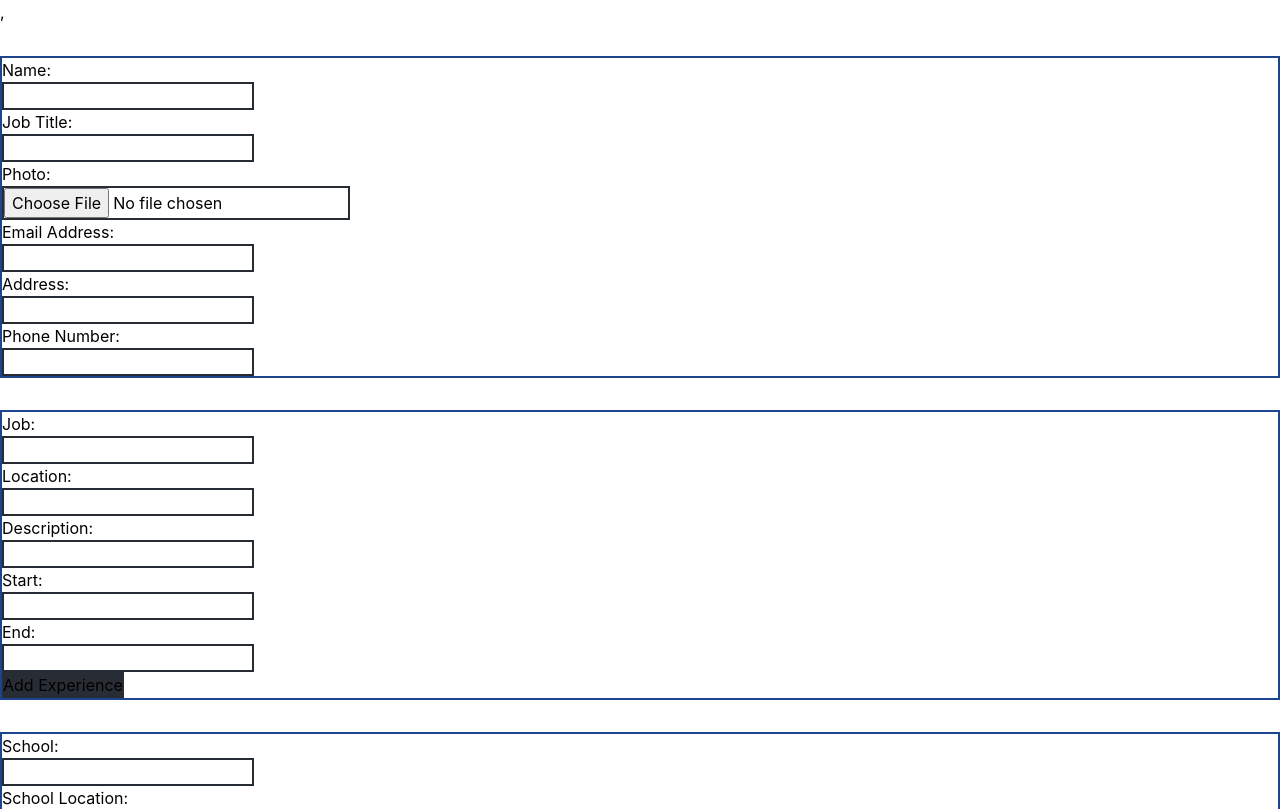
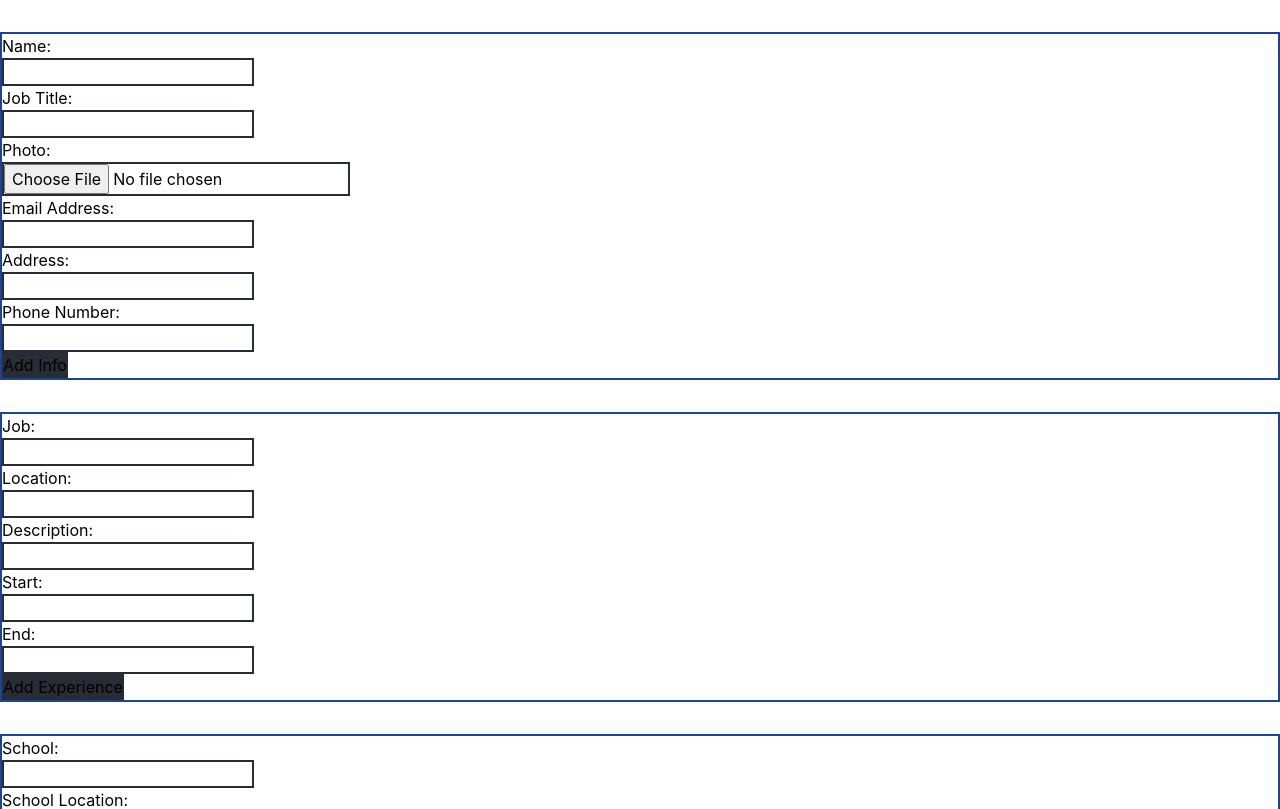
Before and after one commit to Sty6x/cv-application-maker, a React (Create React App) app: page / in a window 1280 px wide. Shown: the top 809 px of the page. Built offline with nearby package versions, Linux system fonts and the light colour scheme.

Commit message:
add an onclick event to transfer data from one object to another

```diff
--- a/src/App.js
+++ b/src/App.js
@@ -32,15 +32,13 @@ class App extends React.Component {
 				schoolLocation: "",
 				schoolDescription: "",
 			},
-			userPersonalInfoInput:{
-				name:"",
-				jobTitle:"",
-				phoneNumber:"",
-				emailAddress:"",
-				address:"",
-				photo:"",
-
-
+			userPersonalInfoInput: {
+				name: "",
+				jobTitle: "",
+				phoneNumber: "",
+				emailAddress: "",
+				address: "",
+				photo: "",
 			},
 			personalInfo: {},
 		};
@@ -53,6 +51,7 @@ class App extends React.Component {
 		this.addEducation = this.addEducation.bind(this);
 		this.removeEducation = this.removeEducation.bind(this);
 		this.handlePersonalInfoInput = this.handlePersonalInfoInput.bind(this);
+		this.addPersonalInfo = this.addPersonalInfo.bind(this)
 	}
 
 	handleSkillInput(e) {
@@ -70,8 +69,7 @@ class App extends React.Component {
 							...this.state.userPersonalInfoInput,
 							name: e.target.value,
 						},
-					},
-					() => console.log(this.state)
+					}
 				);
 				break;
 			case "lf-input":
@@ -81,8 +79,7 @@ class App extends React.Component {
 							...this.state.userPersonalInfoInput,
 							jobTitle: e.target.value,
 						},
-					},
-					() => console.log(this.state.personalInfo)
+					}
 				);
 				break;
 			case "image-file":
@@ -103,8 +100,7 @@ class App extends React.Component {
 							...this.state.userPersonalInfoInput,
 							emailAddress: e.target.value,
 						},
-					},
-					() => console.log(this.state.personalInfo)
+					}
 				);
 				break;
 			case "phone-input":
@@ -114,8 +110,7 @@ class App extends React.Component {
 							...this.state.userPersonalInfoInput,
 							phoneNumber: e.target.value,
 						},
-					},
-					() => console.log(this.state.personalInfo)
+					}
 				);
 				break;
 			case "address-input":
@@ -125,8 +120,7 @@ class App extends React.Component {
 							...this.state.userPersonalInfoInput,
 							address: e.target.value,
 						},
-					},
-					() => console.log(this.state.personalInfo)
+					}
 				);
 				break;
 		}
@@ -235,7 +229,9 @@ class App extends React.Component {
 	addExperience() {
 		this.setState(
 			{
-				experience: this.state.experience.concat(this.state.userExperienceInput),
+				experience: this.state.experience.concat(
+					this.state.userExperienceInput
+				),
 			},
 			() => console.log(this.state)
 		);
@@ -249,6 +245,18 @@ class App extends React.Component {
 			() => console.log(this.state)
 		);
 	}
+
+	addPersonalInfo() {
+		this.setState(
+			{
+				personalInfo: {
+					...this.state.userPersonalInfoInput,
+				},
+			},
+			() => console.log(this.state)
+		);
+	}
+
 	// remove the other function
 	removeExperience(e) {
 		const experienceIndex = e.target.parentNode.id;
@@ -268,11 +276,12 @@ class App extends React.Component {
 		// Lists should be in another component to display the users input details
 		return (
 			<div id="app-container">
-				{this.state.personalInfo.name}, {this.state.personalInfo.jobTitle}
 				<div id="personal-info">
-					<PersonalInfoInput inputHandler={this.handlePersonalInfoInput} />
+					<PersonalInfoInput
+						addPersonalInfo={this.addPersonalInfo}
+						inputHandler={this.handlePersonalInfoInput}
+					/>
 				</div>
-
 				<div id="experience">
 					<ExperienceInput
 						addExperienceHandler={this.addExperience}
@@ -298,7 +307,10 @@ class App extends React.Component {
 					/>
 				</div>
 				<div id="skill">
-					<SkillInput handleSkillInput={this.handleSkillInput} addSkill={this.addSkill} />
+					<SkillInput
+						handleSkillInput={this.handleSkillInput}
+						addSkill={this.addSkill}
+					/>
 					<SkillList skillsArr={this.state.skills} />
 				</div>
 			</div>
--- a/src/components/personalInfo-component/personalInfoInput.js
+++ b/src/components/personalInfo-component/personalInfoInput.js
@@ -38,6 +38,7 @@ class PersonalInfoInput extends React.Component {
 					<label htmlFor="phone-input">Phone Number:</label>
 					<input onChange={inputHandler} type="number" id="phone-input" />
 				</div>
+				<button type="button" onClick={this.props.addPersonalInfo}> Add Info</button>
 			</div>
 		);
 	}
```
Also changed, not shown: src/components/cv-components/cvBody.js (added), src/index.js (line endings or trailing spaces), 1 other file (tests, documents, lock files or other folders).
